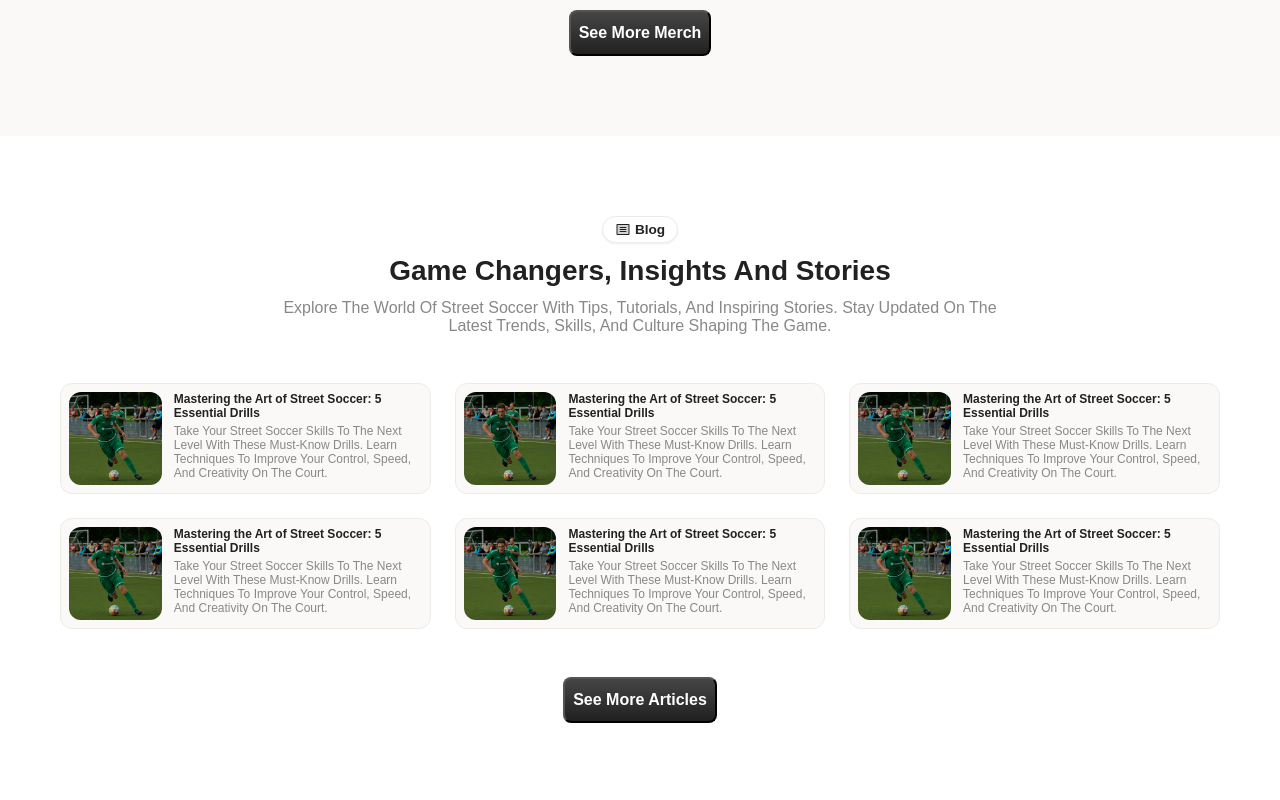
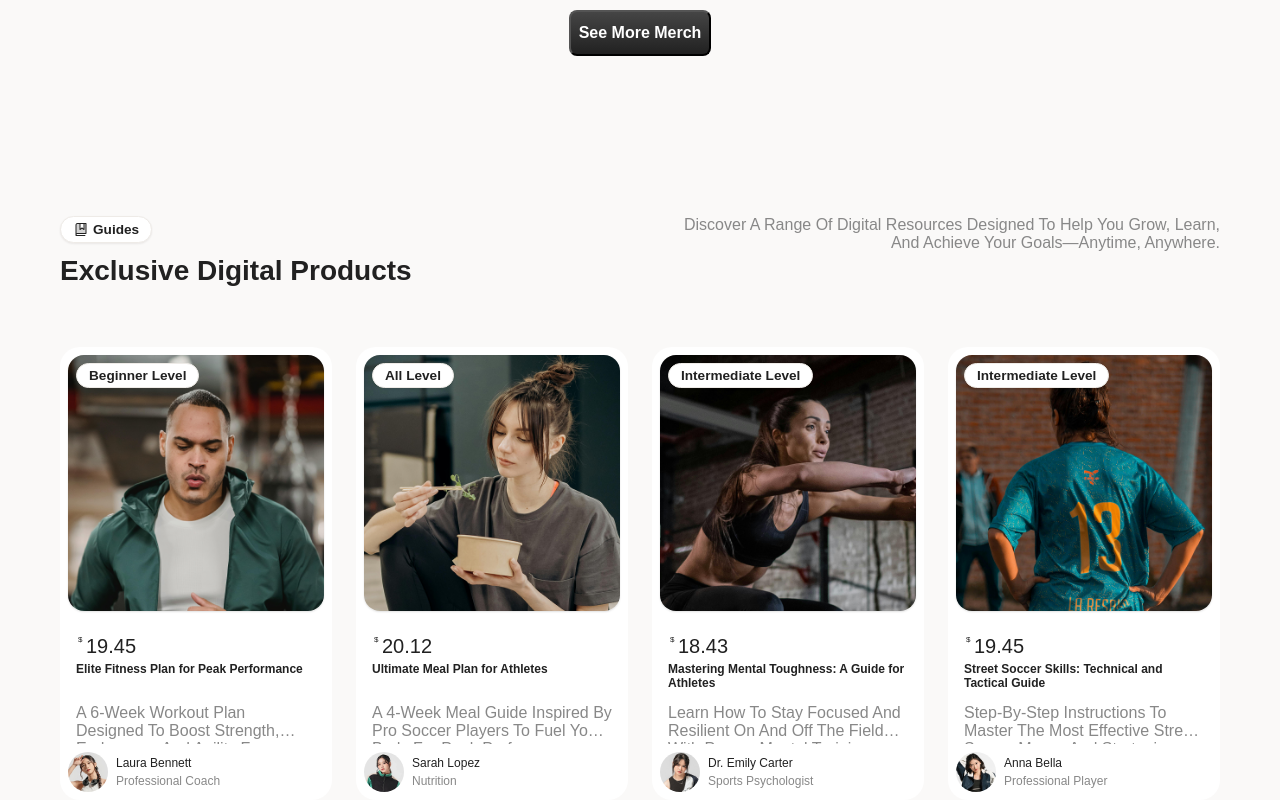
Before and after one commit to irvancolz/athleezy-dev, a Next.js app: page / in a window 1280 px wide. Shown: the part 2100-2900 px from the top of the page. Built offline with nearby package versions, Linux system fonts and the light colour scheme; a web font is replaced by a local one.

Commit message:
add guide section

```diff
--- a/src/app/page.tsx
+++ b/src/app/page.tsx
@@ -1,10 +1,11 @@
-import { Hero, MainBlog, MainShop } from "@/components";
+import { Hero, MainBlog, MainGuides, MainShop } from "@/components";
 
 export default function Page() {
   return (
     <>
       <Hero />
       <MainShop />
+      <MainGuides />
       <MainBlog />
     </>
   );
--- /dev/null
+++ b/src/components/page-components/main/guides/guides.module.css
@@ -0,0 +1,183 @@
+.container {
+  background-color: var(--col-gray-100);
+}
+
+.container > button {
+  margin-inline: auto;
+}
+
+.header {
+  --header-fdir: column;
+  display: flex;
+  justify-content: space-between;
+  align-items: flex-start;
+  gap: 0.75rem;
+  flex-direction: var(--header-fdir);
+}
+
+.header > p {
+  max-width: 35em;
+}
+
+.guides_container {
+  --guidesct-gap: 1rem;
+  --guidesct-my: 2.25rem;
+  margin-block: var(--guidesct-my);
+  display: flex;
+  flex-wrap: wrap;
+  gap: var(--guidesct-gap);
+  /* align-items: center; */
+  justify-content: center;
+}
+
+.guide {
+  --guide-radius: 0.75rem;
+  --guide-p: 0.25rem;
+  padding: var(--guide-p);
+  flex-basis: max(8rem, calc((100% - (var(--guidesct-gap) * 1)) / 2));
+  background-color: var(--col-white);
+  border-radius: var(--guide-radius);
+  display: none;
+}
+
+.guide:nth-child(1),
+.guide:nth-child(2),
+.guide:nth-child(3),
+.guide:nth-child(4) {
+  display: block;
+}
+
+.guide_banner {
+  --guidebnr-mb: 0.75rem;
+  margin-bottom: var(--guidebnr-mb);
+  position: relative;
+}
+
+.guide_level {
+  position: absolute;
+  --guidelvl-offset: 0.25rem;
+  max-width: calc(100% - var(--guidelvl-offset) * 2);
+  top: var(--guidelvl-offset);
+  left: var(--guidelvl-offset);
+  display: -webkit-box;
+  -webkit-box-orient: vertical;
+  -webkit-line-clamp: 1;
+  line-clamp: 1;
+  overflow: hidden;
+  max-height: 1.9em;
+}
+.guide_img {
+  --guideimg-radius: 0.5rem;
+  display: block;
+  aspect-ratio: 1;
+  width: 100%;
+  border-radius: var(--guideimg-radius);
+  box-shadow: 0px 1px 2px rgba(0, 0, 0, 0.12);
+}
+
+.guide_body {
+  padding: 0.5rem;
+}
+
+.guide_price {
+  --productprice-fsz: 1.25rem;
+  font-size: var(--productprice-fsz);
+  font-family: var(--heading-font);
+  position: relative;
+  text-indent: 0.5em;
+}
+
+.guide_price::before {
+  content: "$";
+  position: absolute;
+  left: -1em;
+  top: 0;
+  font-family: var(--heading-font);
+  font-size: 0.5rem;
+}
+
+.guide_title {
+  --guidetitle-fsz: 0.75rem;
+  --guidetitle-my: 0.25rem;
+  font-size: var(--guidetitle-fsz);
+  margin-block: var(--guidetitle-my);
+  height: 2.5em;
+}
+
+.guide_title,
+.guide_desc {
+  display: -webkit-box;
+  -webkit-box-orient: vertical;
+  line-clamp: 2;
+  -webkit-line-clamp: 2;
+  height: 2.5em;
+  overflow: hidden;
+}
+
+.author {
+  display: flex;
+  gap: 0.5rem;
+  align-items: center;
+  justify-content: flex-start;
+}
+
+.author_img {
+  --authorimg-w: 2.25rem;
+  aspect-ratio: 1;
+  width: var(--authorimg-w);
+  border-radius: 1000px;
+}
+
+.author_name {
+  --authorname-fsz: 0.625rem;
+  margin-bottom: 0.25rem;
+  font-size: var(--authorname-fsz);
+  font-family: var(--heading-font);
+}
+
+.author_title {
+  --authortitle-fsz: 0.625rem;
+  font-size: var(--authortitle-fsz);
+}
+
+.author_name,
+.author_title {
+  text-transform: capitalize;
+}
+
+@media (min-width: 768px) {
+  .header {
+    --header-fdir: row;
+  }
+  .guides_container {
+    --guidesct-my: 3.75rem;
+    --guidesct-gap: 1.5rem;
+  }
+  .guide {
+    --guide-radius: 1.25rem;
+    --guide-p: 0.5rem;
+    flex-basis: calc((100% - (var(--guidesct-gap) * 3)) / 4);
+    display: block;
+  }
+  .guide_banner {
+    --guidebnr-mb: 1rem;
+  }
+  .guide_level {
+    --guidelvl-offset: 0.5rem;
+  }
+  .guide_img {
+    --guideimg-radius: 1rem;
+  }
+  .guide_title {
+    --guidetitle-my: 0.25rem 0.75rem;
+  }
+  .author_img {
+    --authorimg-w: 2.5rem;
+  }
+  .author_name {
+    --authorname-fsz: 0.75rem;
+  }
+  .author_title {
+    --authortitle-fsz: 0.75rem;
+  }
+}
--- /dev/null
+++ b/src/components/page-components/main/guides/index.tsx
@@ -0,0 +1,171 @@
+import { Button, Chips, SectionWrapper, Text } from "@/components/primitives";
+import styles from "./guides.module.css";
+import { SectionHeader } from "@/components/components";
+import guideIcon from "@public/book.svg";
+import banner1 from "@public/guides-banner-1.png";
+import banner2 from "@public/guides-banner-2.png";
+import banner3 from "@public/guides-banner-3.png";
+import banner4 from "@public/guides-banner-4.png";
+import author1 from "@public/guides-author-1.png";
+import author2 from "@public/guides-author-2.png";
+import author3 from "@public/guides-author-3.png";
+import author4 from "@public/guides-author-4.png";
+import { StaticImageData } from "next/image";
+
+const GUIDES_LIST: {
+  price: number;
+  title: string;
+  description: string;
+  author_name: string;
+  author_title: string;
+  banner: StaticImageData;
+  author: StaticImageData;
+  level: "all" | "beginner" | "intermediate";
+}[] = [
+  {
+    price: 19.45,
+    title: "Elite Fitness Plan for Peak Performance",
+    description:
+      "A 6-week workout plan designed to boost strength, endurance, and agility for athletes at any level.",
+    banner: banner1,
+    author: author1,
+    author_name: "Laura Bennett",
+    author_title: "Professional Coach",
+    level: "beginner",
+  },
+  {
+    price: 20.12,
+    title: "Ultimate Meal Plan for Athletes",
+    description:
+      "A 4-week meal guide inspired by pro soccer players to fuel your body for peak performance.",
+    banner: banner2,
+    author: author2,
+    author_name: "Sarah Lopez",
+    author_title: "Nutrition",
+    level: "all",
+  },
+  {
+    price: 18.43,
+    title: "Mastering Mental Toughness: A Guide for Athletes",
+    description:
+      "Learn how to stay focused and resilient on and off the field with proven mental training techniques.",
+    banner: banner3,
+    author: author3,
+    author_name: "Dr. Emily Carter",
+    author_title: "Sports Psychologist",
+    level: "intermediate",
+  },
+  {
+    price: 19.45,
+    title: "Street Soccer Skills: Technical and Tactical Guide",
+    description:
+      "Step-by-step instructions to master the most effective street soccer moves and strategies.",
+    banner: banner4,
+    author: author4,
+    author_name: "Anna Bella",
+    author_title: "Professional Player",
+    level: "intermediate",
+  },
+  {
+    price: 19.45,
+    title: "Street Soccer Skills: Technical and Tactical Guide",
+    description:
+      "Step-by-step instructions to master the most effective street soccer moves and strategies.",
+    banner: banner4,
+    author: author4,
+    author_name: "Anna Bella",
+    author_title: "Professional Player",
+    level: "intermediate",
+  },
+  {
+    price: 18.43,
+    title: "Mastering Mental Toughness: A Guide for Athletes",
+    description:
+      "Learn how to stay focused and resilient on and off the field with proven mental training techniques.",
+    banner: banner3,
+    author: author3,
+    author_name: "Dr. Emily Carter",
+    author_title: "Sports Psychologist",
+    level: "intermediate",
+  },
+
+  {
+    price: 20.12,
+    title: "Ultimate Meal Plan for Athletes",
+    description:
+      "A 4-week meal guide inspired by pro soccer players to fuel your body for peak performance.",
+    banner: banner2,
+    author: author2,
+    author_name: "Sarah Lopez",
+    author_title: "Nutrition",
+    level: "all",
+  },
+  {
+    price: 19.45,
+    title: "Elite Fitness Plan for Peak Performance",
+    description:
+      "A 6-week workout plan designed to boost strength, endurance, and agility for athletes at any level.",
+    banner: banner1,
+    author: author1,
+    author_name: "Laura Bennett",
+    author_title: "Professional Coach",
+    level: "beginner",
+  },
+];
+
+export function MainGuides() {
+  return (
+    <SectionWrapper className={styles.container}>
+      <div className={styles.header}>
+        <SectionHeader
+          icon={guideIcon.src}
+          title="guides"
+          tagline="Exclusive Digital Products"
+        />
+        <Text align="right" alignSm="center">
+          Discover a range of digital resources designed to help you grow,
+          learn, and achieve your goals—anytime, anywhere.
+        </Text>
+      </div>
+      <ul className={styles.guides_container}>
+        {GUIDES_LIST.map((guide, i) => {
+          return (
+            <li key={i} className={styles.guide}>
+              <div className={styles.guide_banner}>
+                <Chips className={styles.guide_level}>
+                  {guide.level} level
+                </Chips>
+                <img
+                  className={styles.guide_img}
+                  src={guide.banner.src}
+                  alt={guide.title}
+                />
+              </div>
+              <div className={styles.guide_body}>
+                <p className={styles.guide_price}>{guide.price}</p>
+                <h3 className={styles.guide_title}>{guide.title}</h3>
+                <Text alignSm="left" className={styles.guide_desc}>
+                  {guide.description}
+                </Text>
+              </div>
+              <div className={styles.author}>
+                <img
+                  src={guide.author.src}
+                  className={styles.author_img}
+                  alt={guide.author_name}
+                />
+                <div>
+                  <p className={styles.author_name}>{guide.author_name}</p>
+                  <Text alignSm="left" className={styles.author_title}>
+                    {guide.author_title}
+                  </Text>
+                </div>
+              </div>
+            </li>
+          );
+        })}
+      </ul>
+      <Button>See More Products</Button>
+    </SectionWrapper>
+  );
+}
--- a/src/components/page-components/main/index.ts
+++ b/src/components/page-components/main/index.ts
@@ -1,3 +1,4 @@
 export * from "./hero";
 export * from "./blog";
 export * from "./shop";
+export * from "./guides";
--- a/src/components/page-components/main/shop/index.tsx
+++ b/src/components/page-components/main/shop/index.tsx
@@ -270,7 +270,7 @@ export function MainShop() {
                 src={product.img.src}
                 alt={product.title}
               />
-              <div>
+              <div className={styles.product_body}>
                 <p className={styles.product_price}>{product.price}</p>
                 <h3 className={styles.product_title}>{product.title}</h3>
                 <Text className={styles.product_desc} alignSm="left">
--- a/src/components/page-components/main/shop/style.module.css
+++ b/src/components/page-components/main/shop/style.module.css
@@ -94,6 +94,10 @@
   box-shadow: 0px 1px 2px rgba(0, 0, 0, 0.12);
 }
 
+.product_body {
+  padding-inline: 0.5rem;
+}
+
 .product_price {
   --productprice-fsz: 1.25rem;
   font-size: var(--productprice-fsz);
@@ -136,7 +140,7 @@
   flex-direction: var(--productactct-fdir);
   gap: var(--productactct-gap);
   margin-inline: auto;
-  width: 100%;
+  width: calc(100% - 1rem);
   max-width: var(--productactct-maw);
 }
 
--- a/src/components/primitives/chips/index.tsx
+++ b/src/components/primitives/chips/index.tsx
@@ -4,11 +4,12 @@ import styles from "./chips.module.css";
 type ChipsProps = {
   children: ReactNode;
   icon?: string;
+  className?: string;
 };
 
-export function Chips({ children, icon }: ChipsProps) {
+export function Chips({ children, icon, className = "" }: ChipsProps) {
   return (
-    <div className={styles.container}>
+    <div className={`${styles.container} ${className}`}>
       {/* eslint-disable-next-line */}
       {icon && <img src={icon} alt="" />}
       {children}
```
